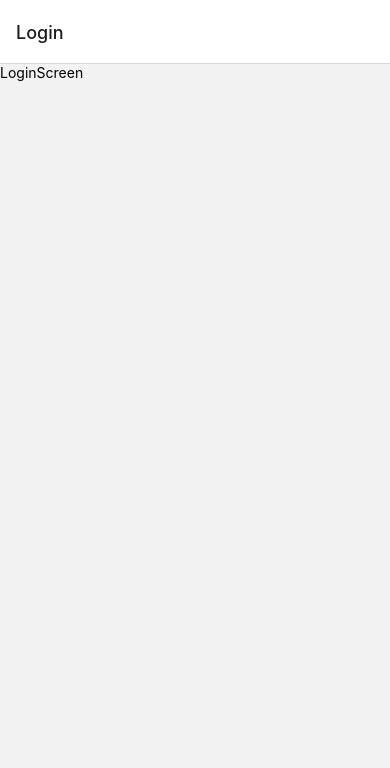
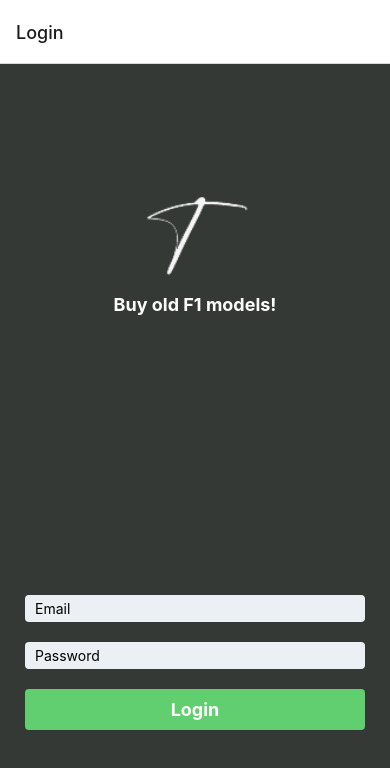
Before and after one commit to TiboMertens/Examen, a React Native app: screen /Login in a window 390 px wide. Shown: the top 768 px of the page. Built offline with nearby package versions, Linux system fonts and the light colour scheme.

Commit message:
made login

```diff
--- a/screens/LoginScreen.js
+++ b/screens/LoginScreen.js
@@ -1,14 +1,111 @@
-import { StyleSheet, Text, View } from 'react-native'
-import React from 'react'
+import {
+  StyleSheet,
+  Text,
+  View,
+  Image,
+  TextInput,
+  TouchableOpacity,
+  KeyboardAvoidingView,
+  Alert,
+} from "react-native";
+import React, {useState} from "react";
 
-const LoginScreen = () => {
+const LoginScreen = ({ navigation }) => {
+    const [inputEmail, setInputEmail] = useState("");
+
+    const checkEmail = () => {
+        console.log("ho")
+    }
+
   return (
-    <View>
-      <Text>LoginScreen</Text>
-    </View>
-  )
-}
+    <KeyboardAvoidingView behavior="padding" style={styles.container}>
+      <View style={styles.logoContainer}>
+        <Image style={styles.logo} source={require("../assets/logo.png")} />
+        <Text style={styles.logoText}>Buy old F1 models!</Text>
+      </View>
 
-export default LoginScreen
+      <View style={styles.formContainer}>
+        <TextInput
+          style={styles.email}
+          placeholder="Email"
+          keyboardType="email-address"
+          autoCapitalize="none"
+          autoCorrect={false}
+          value={inputEmail}
+          onChangeText={(textEmail) => setInputEmail(textEmail)}
+        />
+        <TextInput
+          style={styles.password}
+          placeholder="Password"
+          secureTextEntry
+          autoCapitalize="none"
+          autoCorrect={false}
+        />
+        <TouchableOpacity
+          style={styles.btn}
+          onPress={() => navigation.navigate("Cars")}
+        >
+          <Text style={styles.btnText} onPress={() => checkEmail()}>Login</Text>
+        </TouchableOpacity>
+      </View>
+    </KeyboardAvoidingView>
+  );
+};
 
-const styles = StyleSheet.create({})
+export default LoginScreen;
+
+const styles = StyleSheet.create({
+  container: {
+    backgroundColor: "#353935",
+    flex: 1,
+  },
+  logoContainer: {
+    alignItems: "center",
+    marginTop: 100,
+    marginBottom: 260,
+  },
+  logo: {
+    width: 150,
+    height: 150,
+  },
+  logoText: {
+    color: "#ffffff",
+    fontSize: 18,
+    fontWeight: "bold",
+    position: "relative",
+    bottom: 20,
+  },
+  email: {
+    backgroundColor: "#Eaf0f3",
+    marginLeft: 25,
+    marginRight: 25,
+    paddingTop: 5,
+    paddingBottom: 5,
+    paddingLeft: 10,
+    borderRadius: 4,
+    marginBottom: 20,
+  },
+  password: {
+    backgroundColor: "#Eaf0f3",
+    marginLeft: 25,
+    marginRight: 25,
+    paddingTop: 5,
+    paddingBottom: 5,
+    paddingLeft: 10,
+    borderRadius: 4,
+  },
+  btn: {
+    padding: 10,
+    alignItems: "center",
+    backgroundColor: "#61CE70",
+    marginLeft: 25,
+    marginRight: 25,
+    marginTop: 20,
+    borderRadius: 4,
+  },
+  btnText: {
+    color: "#ffffff",
+    fontWeight: "bold",
+    fontSize: 18,
+  },
+});
```
Also changed, not shown: assets/logo.png (added).
